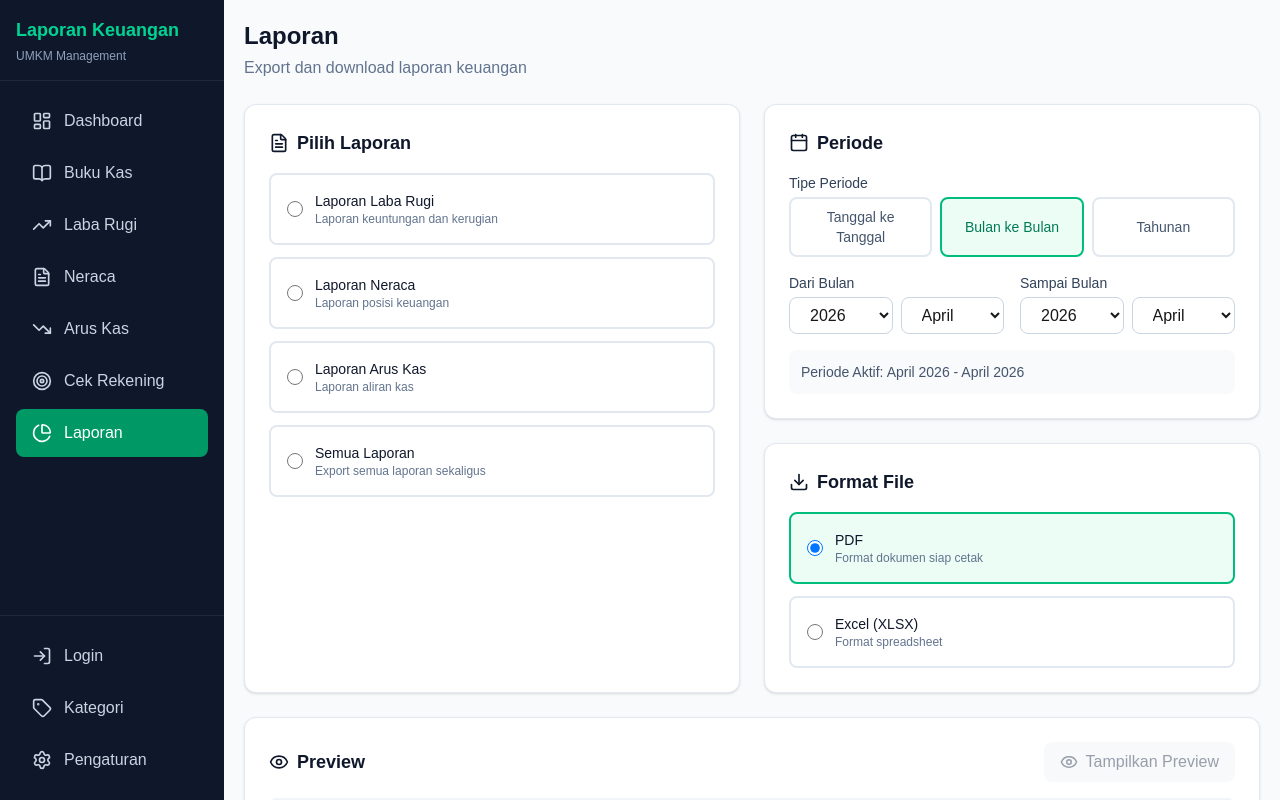
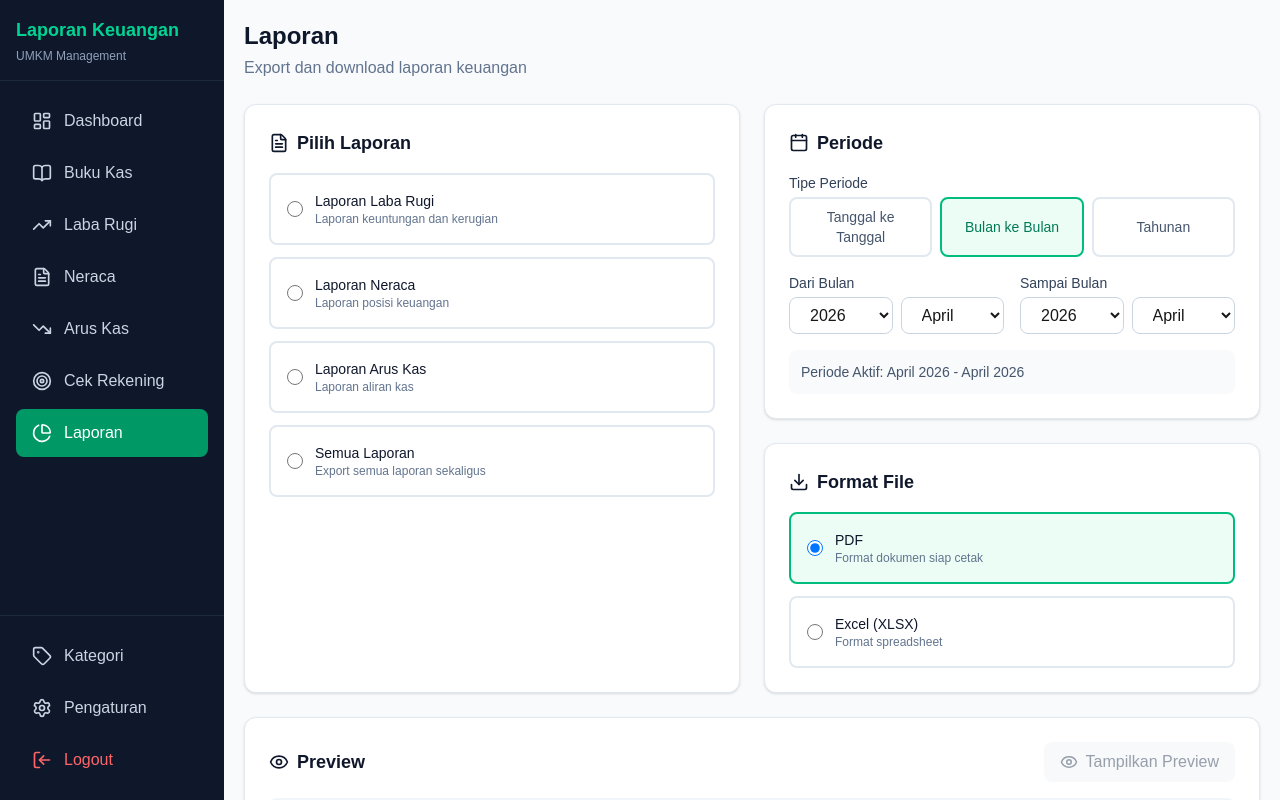
Before and after one commit to wildanrivky/laporan-keuangan-wildan, a Next.js app: page /laporan in a window 1280 px wide. Shown: the top 800 px of the page. Built offline with nearby package versions, Linux system fonts and the light colour scheme.

Commit message:
Add logout button in sidebar

```diff
--- a/src/components/Sidebar.tsx
+++ b/src/components/Sidebar.tsx
@@ -18,9 +18,10 @@ import {
   X
 } from 'lucide-react';
 import { useState } from 'react';
+import { useRouter } from 'next/navigation';
 
 const navItems = [
-  { href: '/', label: 'Dashboard', icon: LayoutDashboard },
+  { href: '/home', label: 'Dashboard', icon: LayoutDashboard },
   { href: '/buku-kas', label: 'Buku Kas', icon: BookOpen },
   { href: '/laba-rugi', label: 'Laba Rugi', icon: TrendingUp },
   { href: '/neraca', label: 'Neraca', icon: FileText },
@@ -29,15 +30,17 @@ const navItems = [
   { href: '/laporan', label: 'Laporan', icon: PieChart },
 ];
 
-const bottomNavItems = [
-  { href: '/login', label: 'Login', icon: LogIn },
-  { href: '/kategori', label: 'Kategori', icon: Tag },
-  { href: '/pengaturan', label: 'Pengaturan', icon: Settings },
-];
-
 export default function Sidebar() {
   const pathname = usePathname();
+  const router = useRouter();
   const [isOpen, setIsOpen] = useState(false);
+
+  const handleLogout = () => {
+    document.cookie = 'isLoggedIn=; path=/; max-age=0';
+    localStorage.removeItem('isLoggedIn');
+    localStorage.removeItem('adminUser');
+    router.push('/');
+  };
 
   return (
     <>
@@ -78,24 +81,35 @@ export default function Sidebar() {
         </nav>
 
         <div className="p-4 border-t border-slate-800 space-y-1">
-          {bottomNavItems.map((item) => {
-            const Icon = item.icon;
-            const isActive = pathname === item.href;
-            return (
           <Link
-                key={item.href}
-                href={item.href}
+            href="/kategori"
             className={`flex items-center gap-3 px-4 py-3 rounded-lg transition-colors ${
-                  isActive
+              pathname === '/kategori'
                 ? 'bg-emerald-600 text-white'
                 : 'text-slate-300 hover:bg-slate-800 hover:text-white'
             }`}
           >
-                <Icon size={20} />
-                <span className="font-medium">{item.label}</span>
+            <Tag size={20} />
+            <span className="font-medium">Kategori</span>
           </Link>
-            );
-          })}
+          <Link
+            href="/pengaturan"
+            className={`flex items-center gap-3 px-4 py-3 rounded-lg transition-colors ${
+              pathname === '/pengaturan'
+                ? 'bg-emerald-600 text-white'
+                : 'text-slate-300 hover:bg-slate-800 hover:text-white'
+            }`}
+          >
+            <Settings size={20} />
+            <span className="font-medium">Pengaturan</span>
+          </Link>
+          <button
+            onClick={handleLogout}
+            className="flex items-center gap-3 px-4 py-3 rounded-lg transition-colors w-full text-left text-red-400 hover:bg-red-900/30 hover:text-red-300"
+          >
+            <LogIn size={20} className="rotate-180" />
+            <span className="font-medium">Logout</span>
+          </button>
         </div>
       </aside>
 
@@ -142,25 +156,37 @@ export default function Sidebar() {
         </nav>
 
         <div className="p-4 border-t border-slate-800 space-y-1">
-          {bottomNavItems.map((item) => {
-            const Icon = item.icon;
-            const isActive = pathname === item.href;
-            return (
           <Link
-                key={item.href}
-                href={item.href}
+            href="/kategori"
             onClick={() => setIsOpen(false)}
             className={`flex items-center gap-3 px-4 py-3 rounded-lg transition-colors ${
-                  isActive
+              pathname === '/kategori'
                 ? 'bg-emerald-600 text-white'
                 : 'text-slate-300 hover:bg-slate-800 hover:text-white'
             }`}
           >
-                <Icon size={20} />
-                <span className="font-medium">{item.label}</span>
+            <Tag size={20} />
+            <span className="font-medium">Kategori</span>
           </Link>
-            );
-          })}
+          <Link
+            href="/pengaturan"
+            onClick={() => setIsOpen(false)}
+            className={`flex items-center gap-3 px-4 py-3 rounded-lg transition-colors ${
+              pathname === '/pengaturan'
+                ? 'bg-emerald-600 text-white'
+                : 'text-slate-300 hover:bg-slate-800 hover:text-white'
+            }`}
+          >
+            <Settings size={20} />
+            <span className="font-medium">Pengaturan</span>
+          </Link>
+          <button
+            onClick={() => { setIsOpen(false); handleLogout(); }}
+            className="flex items-center gap-3 px-4 py-3 rounded-lg transition-colors w-full text-left text-red-400 hover:bg-red-900/30 hover:text-red-300"
+          >
+            <LogIn size={20} className="rotate-180" />
+            <span className="font-medium">Logout</span>
+          </button>
         </div>
       </div>
     </>
```
Lines whose indentation alone changed are shown as unchanged.
